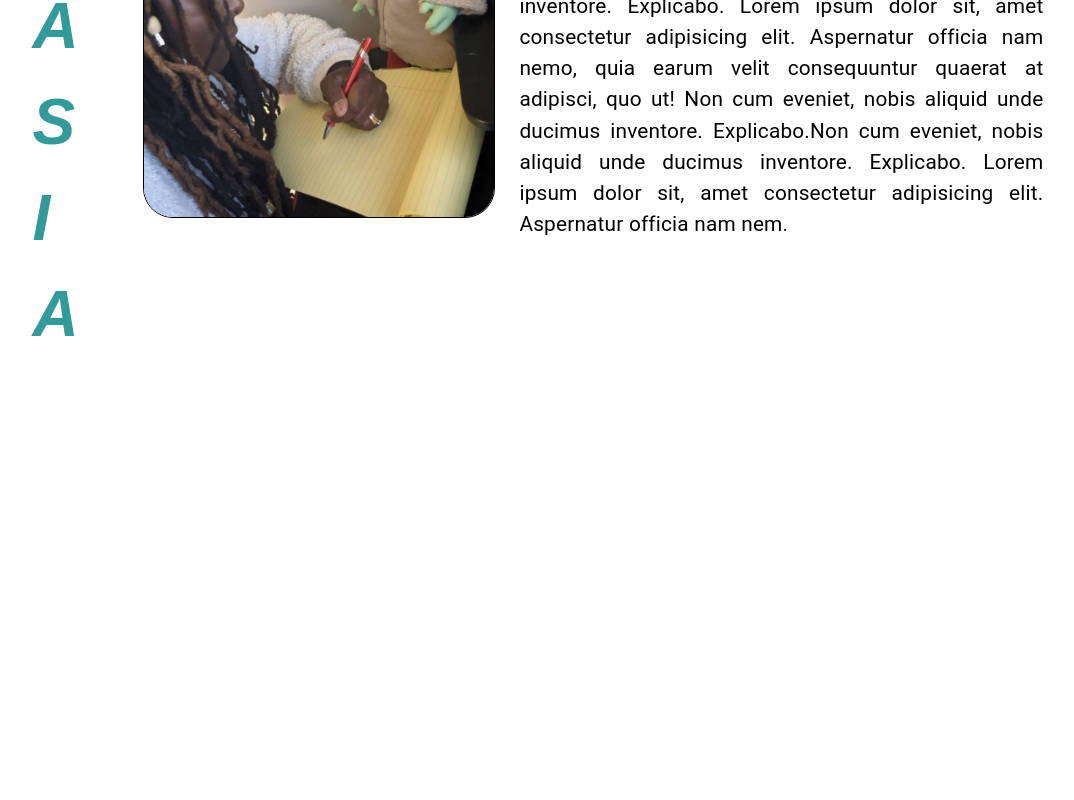
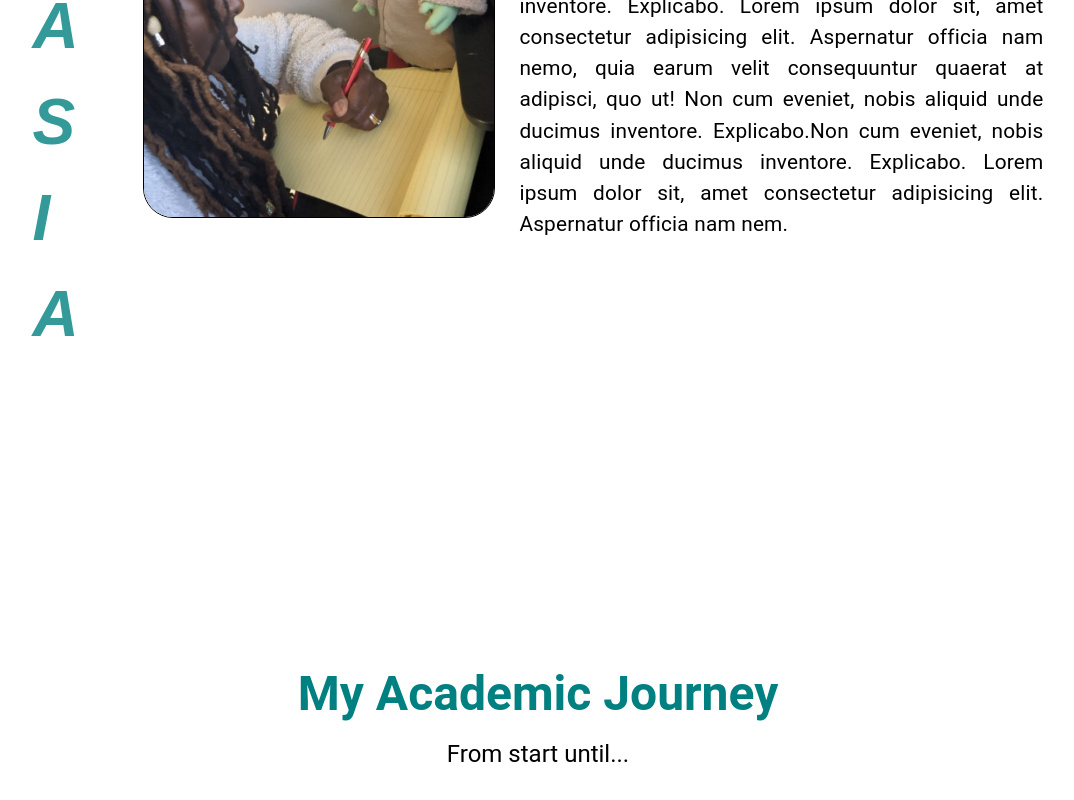
Before and after one commit to amerigirl/website, a React (Create React App) app: page /aboutPage in a window 1280 px wide. Shown: the part 470-1270 px from the top of the page, without its empty margins (102-1176 px from the left). Before the commit the page ends 832 px from the top, so only its background shows below. Built offline with nearby package versions, Linux system fonts and the light colour scheme.

Commit message:
moving into academic journey

```diff
--- a/src/Components/AboutPage/AboutPage.jsx
+++ b/src/Components/AboutPage/AboutPage.jsx
@@ -2,16 +2,20 @@ import React from "react";
 import { Box, ThemeProvider, Typography } from "@mui/material";
 import Navbar from "../Navbar/Navbar";
 import theme from "../../theme";
-import BeasiaName from "./BeasiaName";
+import About from "./About";
+import MyAcademicJourney from "./MyAcademicJourney/MyAcademicJourney";
+import SectionTitle from "../SectionTitle";
 
 const AboutPage = () => {
   return (
     <ThemeProvider theme={theme}>
       <Navbar />
+      <About />
 
-      <Box>
-        <BeasiaName />
+      <Box sx={{ marginTop: "19rem" }}>
+        <SectionTitle title={"My Academic Journey"} subtitle={"From start until..."} />
       </Box>
+      <MyAcademicJourney />
     </ThemeProvider>
   );
 };
--- /dev/null
+++ b/src/Components/AboutPage/MyAcademicJourney/MyAcademicJourney.jsx
@@ -0,0 +1,13 @@
+import React from 'react';
+import { Box, Typography } from '@mui/material';
+
+
+const MyAcademicJourney = () => {
+  return (
+   <Box>
+
+   </Box>
+  )
+}
+
+export default MyAcademicJourney
```
Also changed, not shown: src/Components/AboutPage/About.jsx (renamed from src/Components/AboutPage/BeasiaName.jsx).
